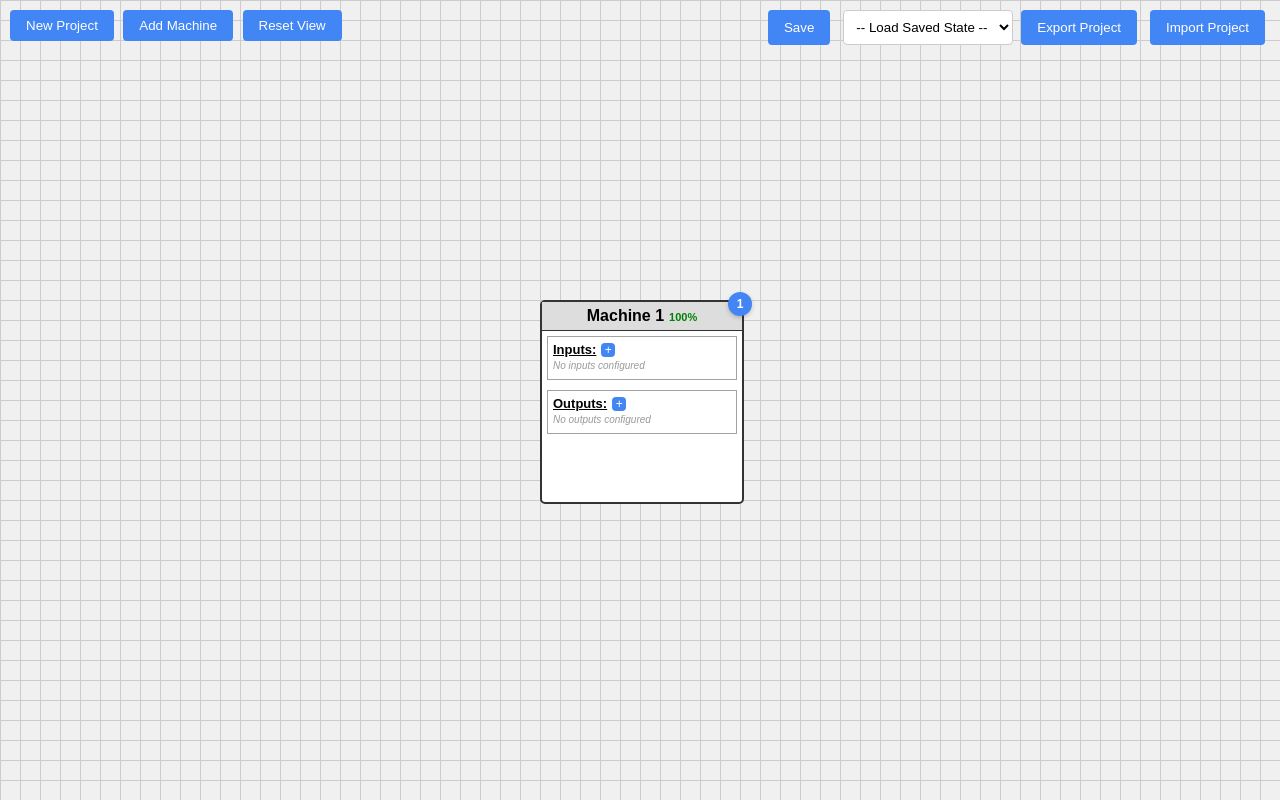
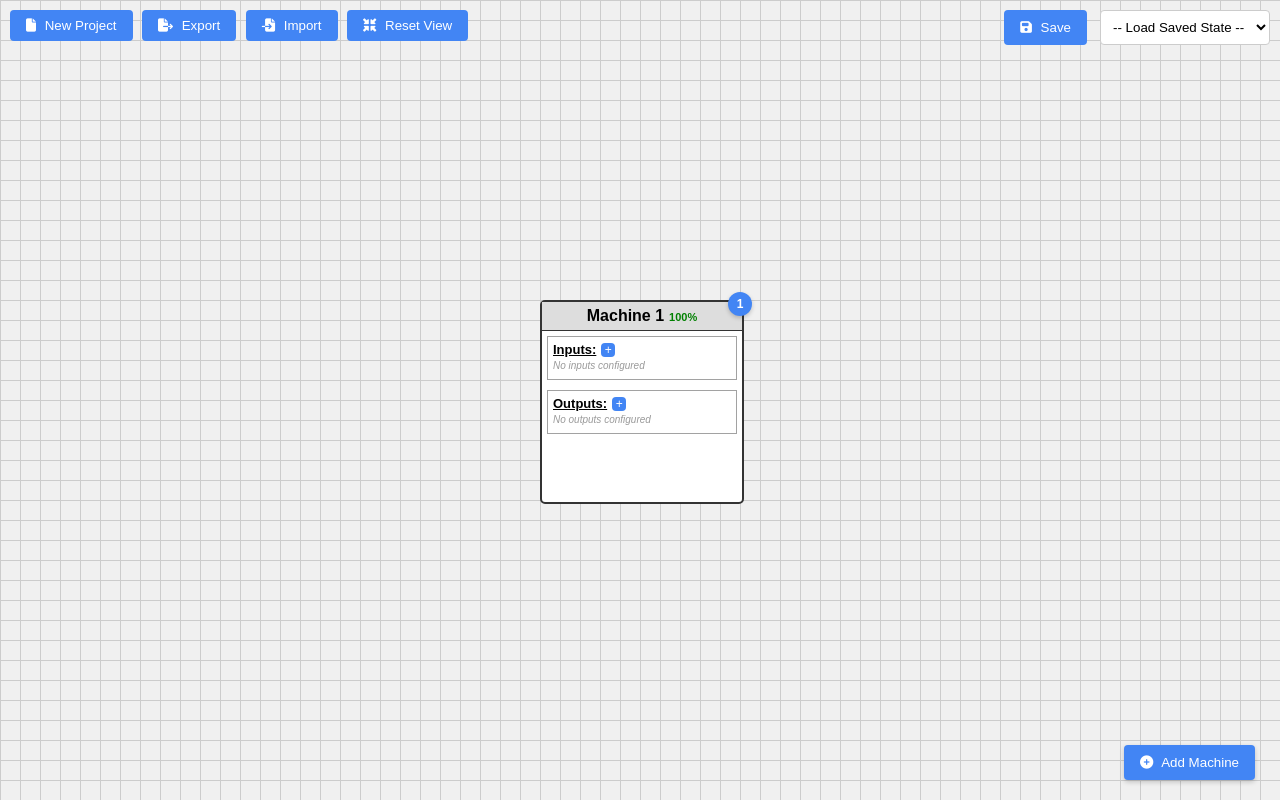
Before and after one commit to TheoGibbons/crafting-calc, a PHP site: page / in a window 1280 px wide. Run offline with PHP 8.4, Linux system fonts and the light colour scheme.

Commit message:
Rearrange the buttons

```diff
--- a/css/styles.css
+++ b/css/styles.css
@@ -163,6 +163,21 @@ button {
 
 button:hover {
     background: #3367d6;
+}
+
+/* Add Machine button at bottom right */
+.bottom-right-btn {
+    position: absolute;
+    bottom: 20px;
+    right: 20px;
+    z-index: 100;
+    box-shadow: 0 2px 5px rgba(0, 0, 0, 0.2);
+    padding: 10px 16px;
+}
+
+/* Button icons */
+button i {
+    margin-right: 5px;
 }
 
 /* Status colors */
--- a/index.html
+++ b/index.html
@@ -5,6 +5,8 @@
     <meta name="viewport" content="width=device-width, initial-scale=1.0">
     <title>Crafting Calculator</title>
     <link rel="stylesheet" href="css/styles.css">
+    <!-- Font Awesome for icons -->
+    <link rel="stylesheet" href="https://cdnjs.cloudflare.com/ajax/libs/font-awesome/6.4.0/css/all.min.css">
 </head>
 <body>
     <!-- SVG Definitions for Arrow Markers -->
@@ -22,20 +24,22 @@
     </div>
 
     <div class="control-panel">
-        <button id="new-project">New Project</button>
-        <button id="add-machine-btn">Add Machine</button>
-        <button id="reset-view-btn">Reset View</button>
+        <button id="new-project"><i class="fas fa-file"></i> New Project</button>
+        <button id="export-btn"><i class="fas fa-file-export"></i> Export</button>
+        <button id="import-btn"><i class="fas fa-file-import"></i> Import</button>
+        <input type="file" id="import-file" accept=".json" style="display: none;">
+        <button id="reset-view-btn"><i class="fas fa-compress-arrows-alt"></i> Reset View</button>
     </div>
 
     <div class="save-load-panel">
-        <button id="save-btn">Save</button>
+        <button id="save-btn"><i class="fas fa-save"></i> Save</button>
         <select id="load-dropdown">
             <option value="">-- Load Saved State --</option>
         </select>
-        <button id="export-btn">Export Project</button>
-        <button id="import-btn">Import Project</button>
-        <input type="file" id="import-file" accept=".json" style="display: none;">
     </div>
+
+    <!-- Add Machine button moved to bottom right -->
+    <button id="add-machine-btn" class="bottom-right-btn"><i class="fas fa-plus-circle"></i> Add Machine</button>
 
     <!-- JavaScript files -->
     <script src="js/app.js"></script>
```
Also changed, not shown: js/app.js (line endings or trailing spaces).
